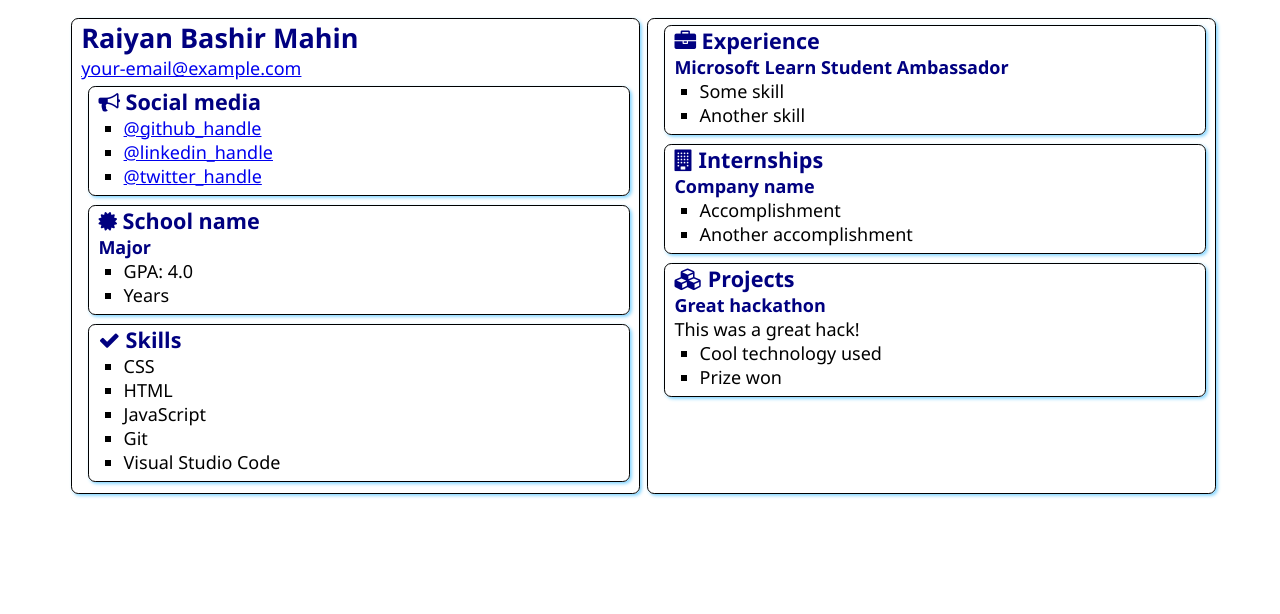
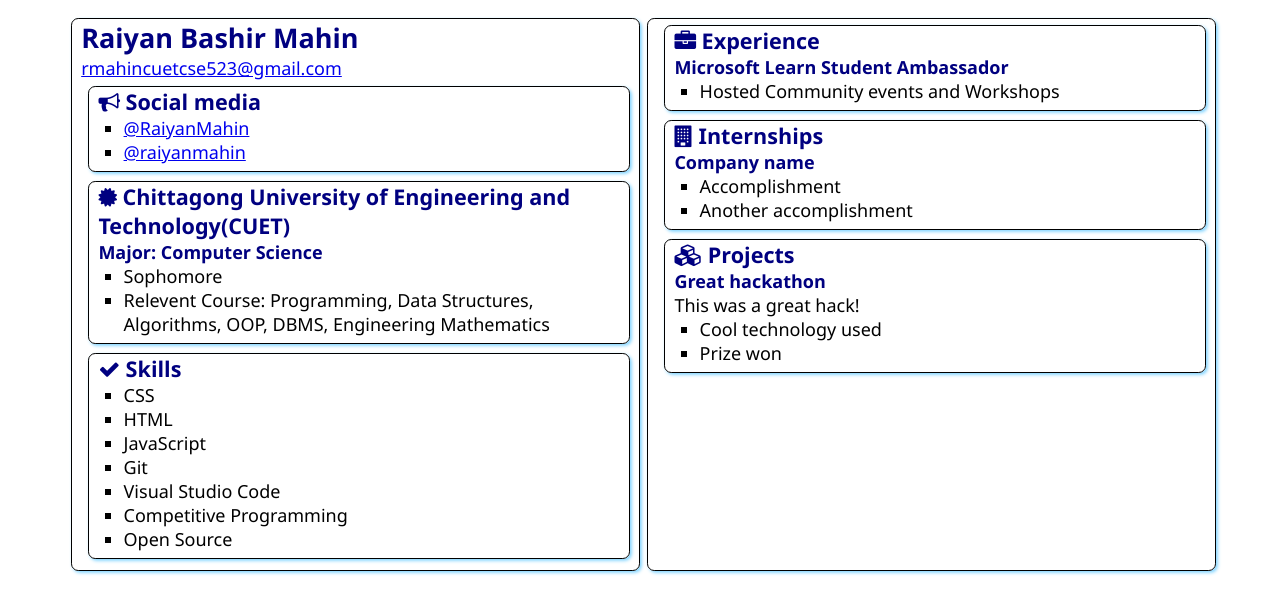
Before and after one commit to RaiyanMahin/SATechnicalOnboarding, a plain HTML site: page src/index.html in a window 1280 px wide. Drawn offline with Linux system fonts and the light colour scheme.

Commit message:
Update index.html

```diff
--- a/src/index.html
+++ b/src/index.html
@@ -13,7 +13,7 @@
     <main>
         <article class="box">
             <h1>Raiyan Bashir Mahin</h1>
-            <div><a href="mailto:your.email@example.com">your-email@example.com</a></div>
+            <div><a href="mailto:rmahincuetcse523@gmail.com">rmahincuetcse523@gmail.com</a></div>
 
             <section class="box">
                 <h2>
@@ -21,9 +21,8 @@
                     Social media
                 </h2>
                 <ul>
-                    <li><a href="https://github.com/<handle>">@github_handle</a></li>
-                    <li><a href="https://linkedin.com/in/<handle>">@linkedin_handle</a></li>
-                    <li><a href="https://twitter.com/<handle>">@twitter_handle</a></li>
+                    <li><a href="https://github.com/RaiyanMahin">@RaiyanMahin</a></li>
+                    <li><a href="https://linkedin.com/in/raiyanmahin">@raiyanmahin</a></li>
                 </ul>
             </section>
 
@@ -31,12 +30,12 @@
                 <div class="education">
                     <h2>
                         <i class="fa fa-certificate" aria-hidden="true"></i>
-                        School name
+                        Chittagong University of Engineering and Technology(CUET)
                     </h2>
-                    <h3>Major</h3>
+                    <h3>Major: Computer Science</h3>
                     <ul>
-                        <li>GPA: 4.0</li>
-                        <li>Years</li>
+                        <li>Sophomore</li>
+                        <li>Relevent Course: Programming, Data Structures, Algorithms, OOP, DBMS, Engineering Mathematics</li>
                     </ul>
                 </div>
             </section>
@@ -52,6 +51,8 @@
                     <li>JavaScript</li>
                     <li>Git</li>
                     <li>Visual Studio Code</li>
+                    <li>Competitive Programming</li>
+                    <li>Open Source</li>
                 </ul>
             </section>
         </article>
@@ -63,8 +64,7 @@
                 </h2>
                 <h3>Microsoft Learn Student Ambassador</h3>
                 <ul>
-                    <li>Some skill</li>
-                    <li>Another skill</li>
+                    <li>Hosted Community events and Workshops</li>
                 </ul>
             </section>
             <section class="box">
```
